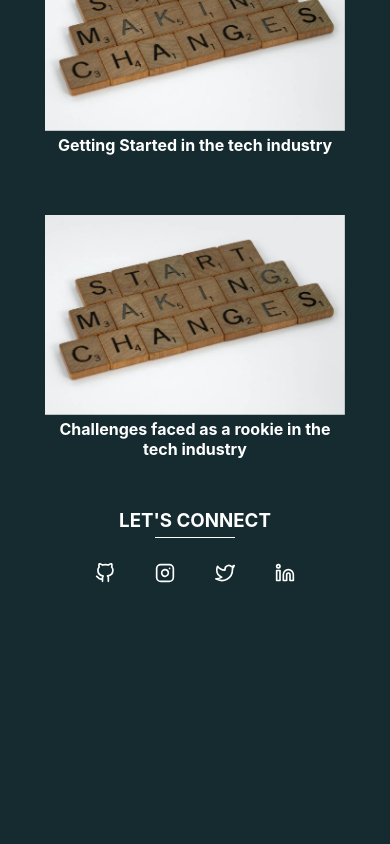
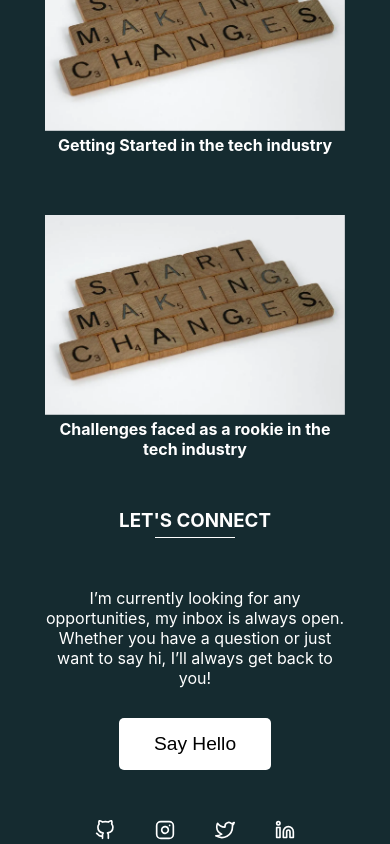
Before and after one commit to mishael1-d/Portfolio, a React (Create React App) app: page / in a window 390 px wide. Shown: the part 3038-3882 px from the top of the page. Before the commit the page ends 3625 px from the top, so only its background shows below. Built offline with nearby package versions, Linux system fonts and the light colour scheme.

Commit message:
updated contact component

```diff
--- a/public/index.html
+++ b/public/index.html
@@ -7,7 +7,7 @@
     <meta name="theme-color" content="#000000" />
     <meta
       name="description"
-      content="A personal website to sowcase my skills and my projects"
+      content="A personal website to showcase my skills and my projects"
     />
     <link rel="apple-touch-icon" href="%PUBLIC_URL%/logo-black.png" />
     <link rel="manifest" href="%PUBLIC_URL%/manifest.json" />
--- a/src/App.css
+++ b/src/App.css
@@ -7,6 +7,7 @@
 body {
     scroll-behavior: smooth;
     background-color: rgb(21, 43, 48);
+    color: #ccd6f6;
 }
 a {
     text-decoration: none;
--- a/src/components/Contact/Contact.css
+++ b/src/components/Contact/Contact.css
@@ -3,8 +3,17 @@
   top: 150px;
   flex-direction: column;
 }
+.contact-section .section-text__header p {
+  max-width: 50%;
+  margin: 50px auto 0 auto;
+  color: #fff;
+  text-align: center;
+}
 .social-media-links-container {
   display: flex;
+}
+.social-media-links-container a {
+  text-decoration: none;
   color: #fff;
 }
 .social-media-links-container li {
@@ -22,8 +31,26 @@ svg {
 svg .feather {
   fill: none;
 }
+.contact-btn button{
+  background-color: #fff;
+  outline: none;
+  border: none;
+  border-radius: 5px;
+  padding: 15px 35px;
+  display: block;
+  margin: 30px auto;
+  cursor: pointer;
+  transition: all .5s;
+  font-size: 1.2rem;
+}
+.contact-btn button:hover {
+  transform: scale(1.1);
+}
 @media screen and (max-width: 960px) {
   .contact-section .container {
     top: 50px;
   }
+  .contact-section .section-text__header p{
+    max-width: 100%;
+  }
 }
--- a/src/components/Contact/Contact.js
+++ b/src/components/Contact/Contact.js
@@ -8,9 +8,24 @@ function Contact() {
         <div className="section-text__header">
           <h3 className="section-text__title">Let's Connect</h3>
           <div className="divider" />
+          <p>
+            I’m currently looking for any opportunities, my inbox is always
+            open. Whether you have a question or just want to say hi, I’ll
+            always get back to you!
+          </p>
+          <div className="contact-btn">
+            <a href="mailto:mishaeldada@gmail.com">
+              <button>Say Hello</button>
+            </a>
           </div>
-        <ul className="social-media-links-container">
+        </div>
+        <div className="social-media-links-container" orientation="left">
           <li className="sm-icons github">
+            <a
+              href="https://github.com/mishael1-d"
+              target="_blank"
+              rel="noreferrer"
+            >
               <svg
                 xmlns="http://www.w3.org/2000/svg"
                 role="img"
@@ -25,8 +40,14 @@ function Contact() {
                 <title>GitHub</title>
                 <path d="M9 19c-5 1.5-5-2.5-7-3m14 6v-3.87a3.37 3.37 0 0 0-.94-2.61c3.14-.35 6.44-1.54 6.44-7A5.44 5.44 0 0 0 20 4.77 5.07 5.07 0 0 0 19.91 1S18.73.65 16 2.48a13.38 13.38 0 0 0-7 0C6.27.65 5.09 1 5.09 1A5.07 5.07 0 0 0 5 4.77a5.44 5.44 0 0 0-1.5 3.78c0 5.42 3.3 6.61 6.44 7A3.37 3.37 0 0 0 9 18.13V22"></path>
               </svg>
+            </a>
           </li>
           <li className="sm-icons ig">
+            <a
+              href="https://instagram.com/mishaeldada"
+              target="_blank"
+              rel="noreferrer"
+            >
               <svg
                 xmlns="http://www.w3.org/2000/svg"
                 role="img"
@@ -43,8 +64,14 @@ function Contact() {
                 <path d="M16 11.37A4 4 0 1 1 12.63 8 4 4 0 0 1 16 11.37z"></path>
                 <line x1="17.5" y1="6.5" x2="17.51" y2="6.5"></line>
               </svg>
+            </a>
           </li>
           <li className="sm-icons twitter">
+            <a
+              href="https://twitter.com/dada_mishael"
+              target="_blank"
+              rel="noreferrer"
+            >
               <svg
                 xmlns="http://www.w3.org/2000/svg"
                 role="img"
@@ -59,8 +86,14 @@ function Contact() {
                 <title>Twitter</title>
                 <path d="M23 3a10.9 10.9 0 0 1-3.14 1.53 4.48 4.48 0 0 0-7.86 3v1A10.66 10.66 0 0 1 3 4s-4 9 5 13a11.64 11.64 0 0 1-7 2c9 5 20 0 20-11.5a4.5 4.5 0 0 0-.08-.83A7.72 7.72 0 0 0 23 3z"></path>
               </svg>
+            </a>
           </li>
           <li className="sm-icons linkedin">
+            <a
+              href="https://linkedin.com/in/mishael-dada"
+              target="_blank"
+              rel="noreferrer"
+            >
               <svg
                 xmlns="http://www.w3.org/2000/svg"
                 role="img"
@@ -77,10 +110,8 @@ function Contact() {
                 <rect x="2" y="9" width="4" height="12"></rect>
                 <circle cx="4" cy="4" r="2"></circle>
               </svg>
+            </a>
           </li>
-        </ul>
-        <div className="form-container">
-          <form></form>
         </div>
       </div>
     </div>
```
Lines whose indentation alone changed are shown as unchanged.
